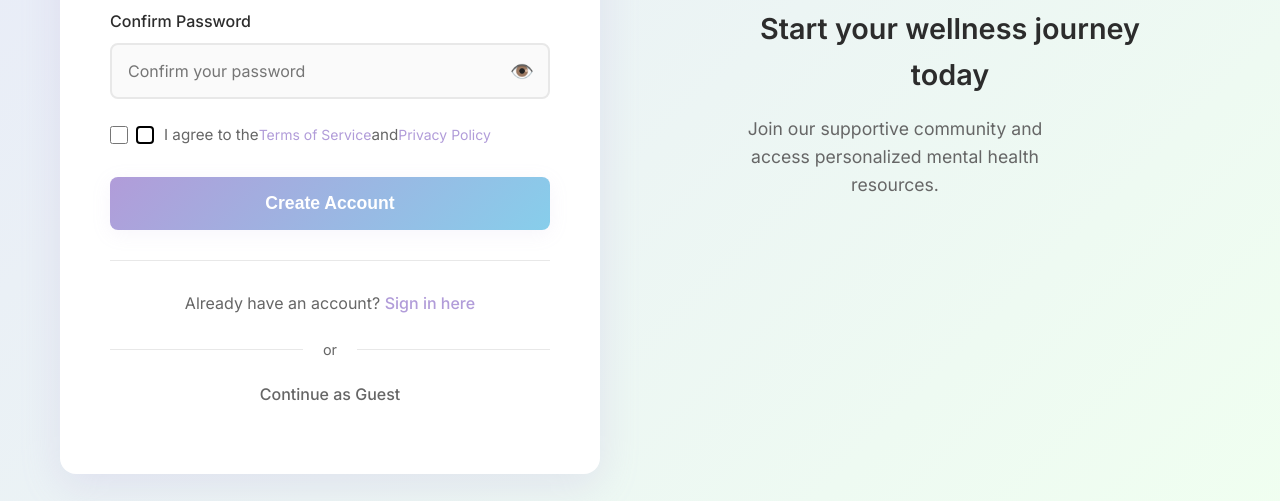
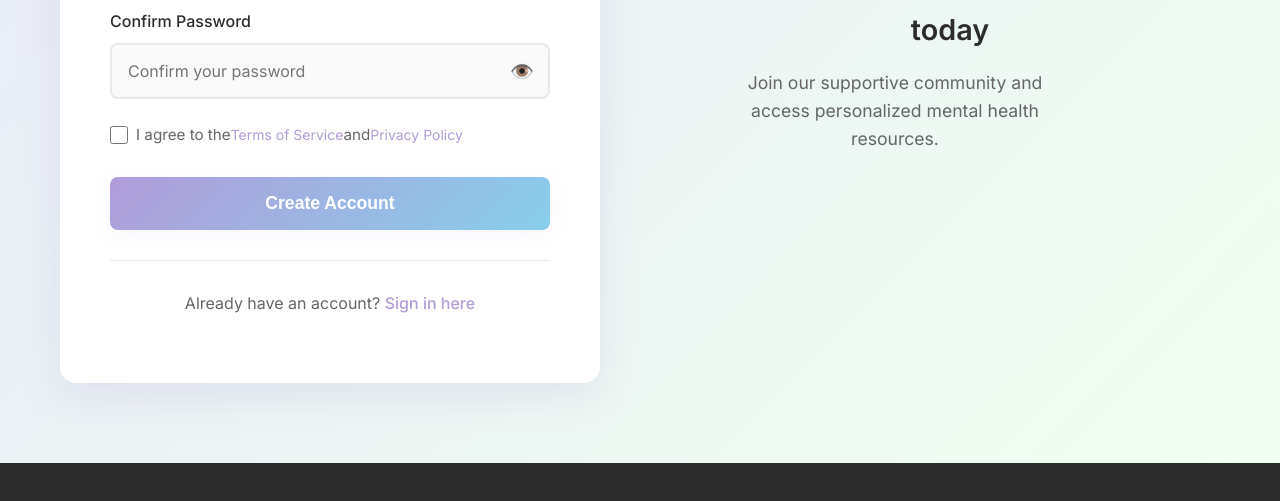
Before and after one commit to Melsonwang1/proid, a website: page signup.html in a window 1280 px wide. Shown: the part 754-1255 px from the top of the page. Drawn offline with nearby package versions, Linux system fonts and the light colour scheme.

Commit message:
Remove guest access option and divider from login and signup pages for streamlined user experience

```diff
--- a/signup.html
+++ b/signup.html
@@ -89,7 +89,6 @@
                     <div class="form-options">
                         <label class="checkbox-container" for="agreeTerms">
                             <input type="checkbox" id="agreeTerms" name="agreeTerms" required tabindex="0">
-                            <span class="checkmark"></span>
                             I agree to the <a href="#" class="terms-link">Terms of Service</a> and <a href="#" class="privacy-link">Privacy Policy</a>
                         </label>
                     </div>
@@ -99,12 +98,6 @@
 
                 <div class="login-footer">
                     <p>Already have an account? <a href="login.html" class="signup-link">Sign in here</a></p>
-                    <div class="divider">
-                        <span>or</span>
-                    </div>
-                    <p class="guest-access">
-                        <a href="index.html" class="guest-link">Continue as Guest</a>
-                    </p>
                 </div>
             </div>
 
```
Also changed, not shown: login.html (+0 -6 lines).
